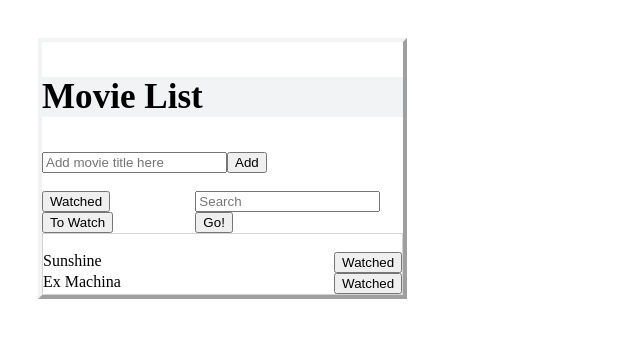
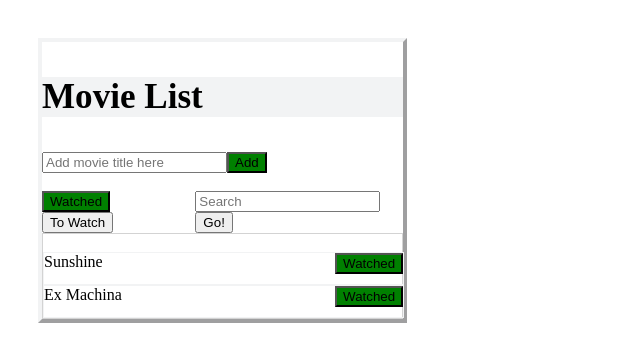
Before and after one commit to Ammar-alnatsheh/hrsf108-movieList-problem, a React (Create React App) app: page / in a window 1280 px wide. Shown: the top 362 px of the page, without its empty margins (0-640 px from the left). Built offline with nearby package versions, Linux system fonts and the light colour scheme.

Commit message:
add the toggel feature and add more css feature

```diff
--- a/src/components/AddMovie.js
+++ b/src/components/AddMovie.js
@@ -23,7 +23,7 @@ class AddMovie extends React.Component {
           <form onSubmit={this.handleInputChange.bind(this)}>
             <input placeholder="Add movie title here" ref={(v) => this._inputValue = v}></input>
             <span className="spacer"></span>
-            <button calssName="Add-button" type="submit">Add</button>
+            <button className="green" type="submit">Add</button>
           </form>
         </div>
       );
--- a/src/components/App.js
+++ b/src/components/App.js
@@ -67,6 +67,13 @@ class App extends React.Component {
     });
   }
 
+  onToggel() {
+    this.setState({
+      movies: this.state.movies,
+      watched: this.state.watched
+    });
+  }
+
   render() {
     return (
       <div className="app">
@@ -79,8 +86,8 @@ class App extends React.Component {
         <br></br>
         <div className="app-body">
           <div className="tab-panel">
-            <button className="watched-tab" value="true" onClick={this.onSwitchTab.bind(this)}>Watched</button>
-            <button className="to-watch-tabs" value="false" onClick={this.onSwitchTab.bind(this)}>To Watch</button>
+            <button className={this.state.watched?'green':''} value="true" onClick={this.onSwitchTab.bind(this)}>Watched</button>
+            <button className={this.state.watched?'':'green'} value="false" onClick={this.onSwitchTab.bind(this)}>To Watch</button>
           </div>
           <span className="spacer"></span>
           <div className="search-bar">
@@ -89,7 +96,7 @@ class App extends React.Component {
         </div>
         <div className="movies">
           <br></br>
-          <MovieList movies={this.state.movies} watched={this.state.watched}/>
+          <MovieList movies={this.state.movies} watched={this.state.watched} toggel={this.onToggel.bind(this)}/>
         </div>
       </div>
     );
--- a/src/components/MovieList.js
+++ b/src/components/MovieList.js
@@ -5,7 +5,7 @@ var MovieList = (props) => (
   <div className="movie-list">
     {
       props.movies.filter(movie => props.watched === movie.watched).map(movie => (
-        <MovieListEntry movie={movie}/>
+        <MovieListEntry movie={movie} toggel={props.toggel}/>
       ))
     }
   </div>
--- a/src/components/MovieListEntry.js
+++ b/src/components/MovieListEntry.js
@@ -5,10 +5,11 @@ var MovieListEntry = (props) => (
     <div>
       {props.movie.title}
     </div>
-    <button className="taggol" onClick={e => {
-      e.view.ontoggle = true;
+    <button className="green" onClick={e => {
       props.movie.watched = !props.movie.watched;
-    }}> {props.movie.watched ? 'Watched' : 'To Watch'}
+      props.toggel();
+    }}>
+    {props.movie.watched ? 'Watched' : 'To Watch'}
     </button>
 
   </div>
--- a/src/style.css
+++ b/src/style.css
@@ -30,6 +30,9 @@ body {
     display: inline-flex;
     justify-content: space-between;
     width: 100%;
+    padding-bottom: 10px;
+    border: 1px solid #F2F3F4;
+    align-content: center;
 }
 
 .taggol {
@@ -52,3 +55,7 @@ body {
   .search-bar:hover .tooltiptext {
     visibility: visible;
   }
+
+  .green {
+      background-color: green;
+  }
```
